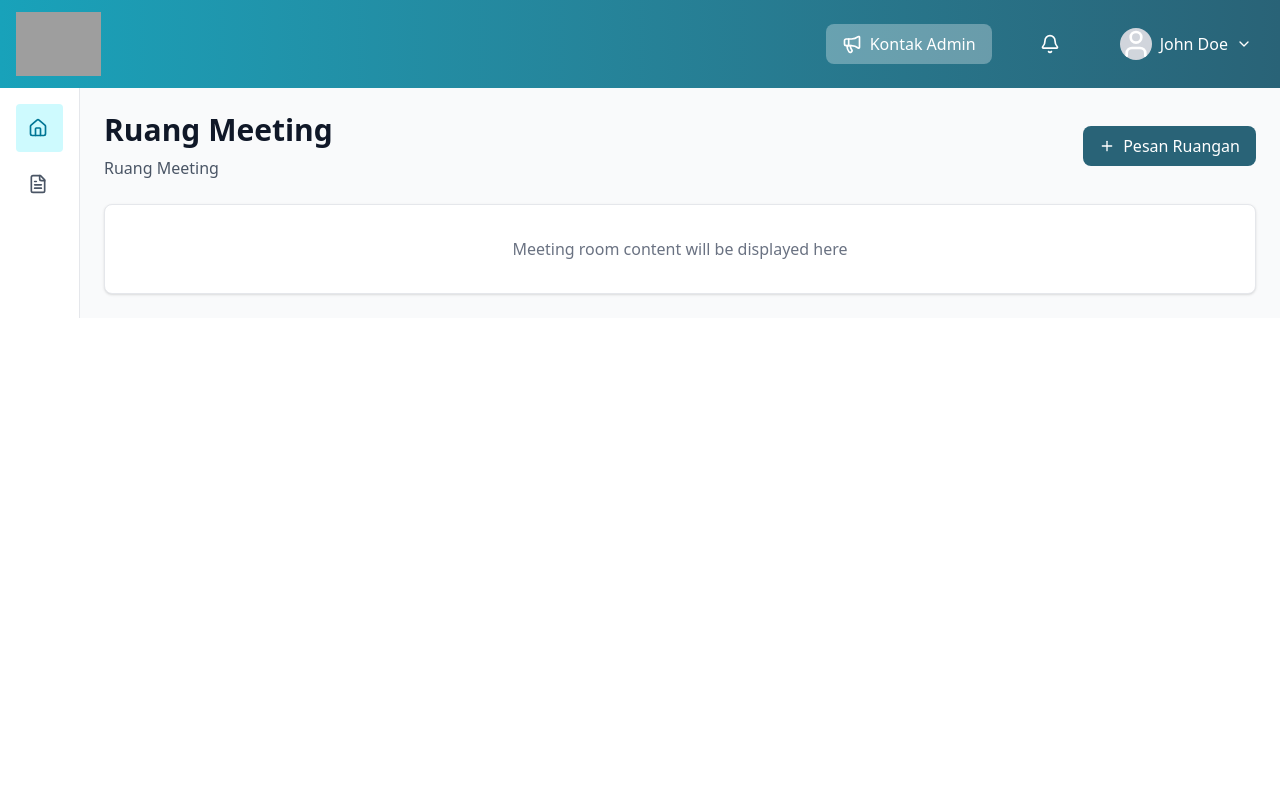
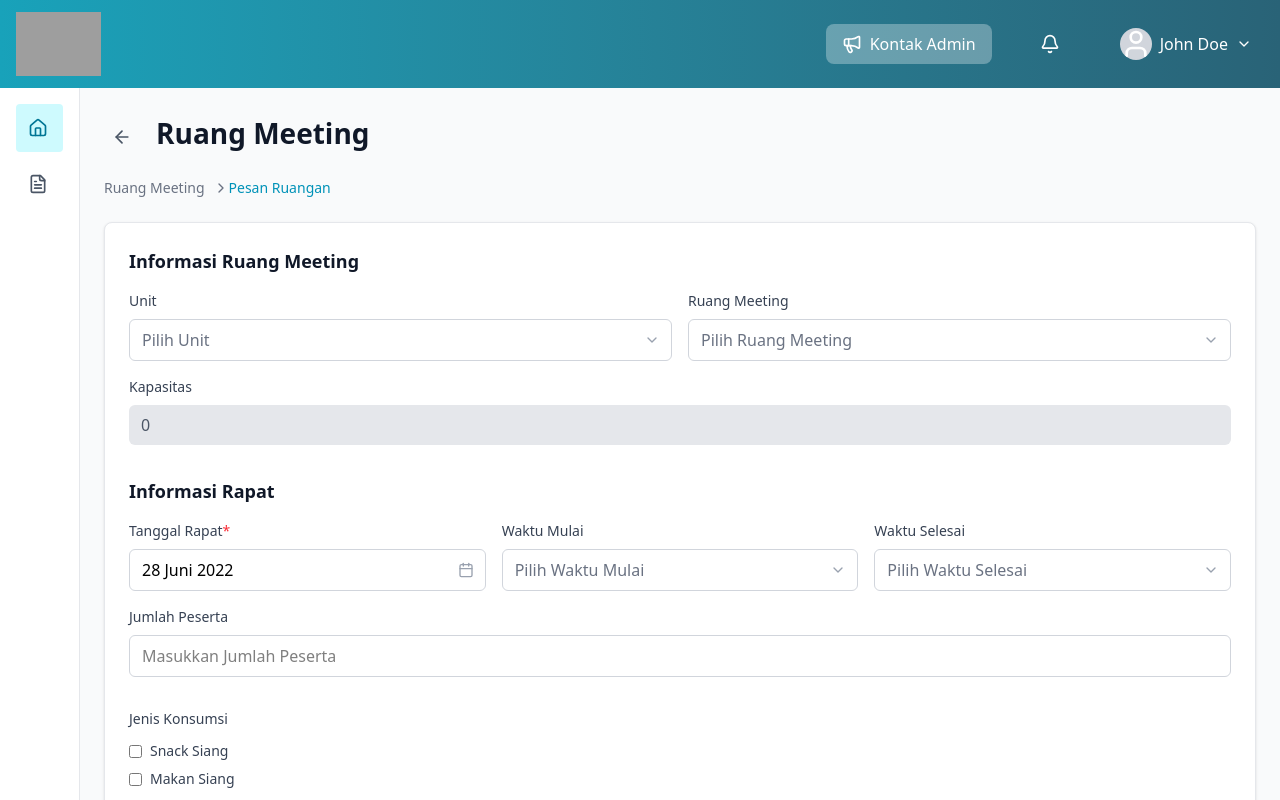
Before and after one commit to yusufariiq/test-fe-iconplus, a React (Vite) app: page / in a window 1280 px wide. Both pictures are taken after a click on the button "Pesan Ruangan". Shown: the top 800 px of the page. Built offline with nearby package versions, Linux system fonts and the light colour scheme; grey boxes are pictures that could not be loaded.

Commit message:
create order form and breadcrumbs

```diff
--- /dev/null
+++ b/src/components/common/booking-form.tsx
@@ -0,0 +1,139 @@
+import { Calendar, ChevronDown } from "lucide-react"
+
+interface BookingFormProps {
+  onCancel: () => void
+  onSave: () => void
+}
+
+export function BookingForm({ onCancel, onSave }: BookingFormProps) {
+  return (
+    <div className="bg-white rounded-lg shadow-sm border border-gray-200 p-6 space-y-8">
+
+        {/* Meeting Room Information */}
+        <div>
+            <h3 className="text-lg font-semibold text-gray-900 mb-4">Informasi Ruang Meeting</h3>
+            <div className="grid grid-cols-1 md:grid-cols-2 gap-4 mb-4">
+                <div>
+                    <label className="block text-sm font-medium text-gray-700 mb-2">Unit</label>
+                    <div className="relative">
+                        <select className="w-full px-3 py-2 border border-gray-300 rounded-md bg-white text-gray-500 focus:outline-none focus:ring-2 focus:ring-cyan-500 focus:border-cyan-500 appearance-none">
+                            <option>Pilih Unit</option>
+                        </select>
+                        <ChevronDown className="absolute right-3 top-1/2 transform -translate-y-1/2 h-4 w-4 text-gray-400 pointer-events-none" />
+                    </div>
+                </div>
+                <div>
+                    <label className="block text-sm font-medium text-gray-700 mb-2">Ruang Meeting</label>
+                    <div className="relative">
+                        <select className="w-full px-3 py-2 border border-gray-300 rounded-md bg-white text-gray-500 focus:outline-none focus:ring-2 focus:ring-cyan-500 focus:border-cyan-500 appearance-none">
+                            <option>Pilih Ruang Meeting</option>
+                        </select>
+                        <ChevronDown className="absolute right-3 top-1/2 transform -translate-y-1/2 h-4 w-4 text-gray-400 pointer-events-none" />
+                    </div>
+                </div>
+            </div>
+            <div>
+                <label className="block text-sm font-medium text-gray-700 mb-2">Kapasitas</label>
+                <div className="w-full px-3 py-2 bg-gray-200 rounded-md text-gray-600">0</div>
+            </div>
+        </div>
+
+        {/* Meeting Information */}
+        <div>
+            <h3 className="text-lg font-semibold text-gray-900 mb-4">Informasi Rapat</h3>
+            <div className="grid grid-cols-1 md:grid-cols-3 gap-4 mb-4">
+                <div>
+                    <label className="block text-sm font-medium text-gray-700 mb-2">
+                    Tanggal Rapat<span className="text-red-500">*</span>
+                    </label>
+                    <div className="relative">
+                        <input
+                            type="text"
+                            value="28 Juni 2022"
+                            className="w-full px-3 py-2 border border-gray-300 rounded-md focus:outline-none focus:ring-2 focus:ring-cyan-500 focus:border-cyan-500"
+                            readOnly
+                        />
+                        <Calendar className="absolute right-3 top-1/2 transform -translate-y-1/2 h-4 w-4 text-gray-400" />
+                    </div>
+                </div>
+                <div>
+                    <label className="block text-sm font-medium text-gray-700 mb-2">Waktu Mulai</label>
+                    <div className="relative">
+                        <select className="w-full px-3 py-2 border border-gray-300 rounded-md bg-white text-gray-500 focus:outline-none focus:ring-2 focus:ring-cyan-500 focus:border-cyan-500 appearance-none">
+                            <option>Pilih Waktu Mulai</option>
+                        </select>
+                        <ChevronDown className="absolute right-3 top-1/2 transform -translate-y-1/2 h-4 w-4 text-gray-400 pointer-events-none" />
+                    </div>
+                </div>
+                <div>
+                    <label className="block text-sm font-medium text-gray-700 mb-2">Waktu Selesai</label>
+                    <div className="relative">
+                        <select className="w-full px-3 py-2 border border-gray-300 rounded-md bg-white text-gray-500 focus:outline-none focus:ring-2 focus:ring-cyan-500 focus:border-cyan-500 appearance-none">
+                            <option>Pilih Waktu Selesai</option>
+                        </select>
+                        <ChevronDown className="absolute right-3 top-1/2 transform -translate-y-1/2 h-4 w-4 text-gray-400 pointer-events-none" />
+                    </div>
+                </div>
+            </div>
+            <div>
+                <label className="block text-sm font-medium text-gray-700 mb-2">Jumlah Peserta</label>
+                <input
+                    type="text"
+                    placeholder="Masukkan Jumlah Peserta"
+                    className="w-full px-3 py-2 border border-gray-300 rounded-md focus:outline-none focus:ring-2 focus:ring-cyan-500 focus:border-cyan-500"
+                />
+            </div>
+        </div>
+
+        {/* Consumption Information */}
+        <div>
+            <div className="mb-4">
+                <label className="block text-sm font-medium text-gray-700 mb-3">Jenis Konsumsi</label>
+                <div className="space-y-2">
+                    <label className="flex items-center">
+                        <input type="checkbox" className="rounded border-gray-300 text-cyan-600 focus:ring-cyan-500" />
+                        <span className="ml-2 text-sm text-gray-700">Snack Siang</span>
+                    </label>
+                    <label className="flex items-center">
+                        <input type="checkbox" className="rounded border-gray-300 text-cyan-600 focus:ring-cyan-500" />
+                        <span className="ml-2 text-sm text-gray-700">Makan Siang</span>
+                    </label>
+                    <label className="flex items-center">
+                        <input type="checkbox" className="rounded border-gray-300 text-cyan-600 focus:ring-cyan-500" />
+                        <span className="ml-2 text-sm text-gray-700">Snack Sore</span>
+                    </label>
+                </div>
+            </div>
+            <div>
+                <label className="block text-sm font-medium text-gray-700 mb-2">Nominal Konsumsi</label>
+                <div className="flex">
+                    <span className="inline-flex items-center px-3 py-2 border border-r-0 border-gray-300 bg-gray-50 text-gray-500 text-sm rounded-l-md">
+                        Rp.
+                    </span>
+                    <input
+                        type="number"
+                        placeholder="0"
+                        className="flex-1 px-3 py-2 border border-gray-300 rounded-r-md focus:outline-none focus:ring-2 focus:ring-cyan-500 focus:border-cyan-500"
+                    />
+                </div>
+            </div>
+        </div>
+
+        {/* Action Buttons */}
+        <div className="flex justify-end space-x-4 pt-6 border-t border-gray-200">
+            <button
+                onClick={onCancel}
+                className="px-6 py-2 text-red-600 hover:text-red-700 font-medium transition-colors"
+            >
+                Batal
+            </button>
+            <button
+                onClick={onSave}
+                className="px-6 py-2 bg-gray-400 text-white rounded-md hover:bg-gray-500 transition-colors"
+            >
+                Simpan
+            </button>
+        </div>
+    </div>
+  )
+}
--- a/src/components/common/breadcrumbs.tsx
+++ b/src/components/common/breadcrumbs.tsx
@@ -1,7 +1,32 @@
-const Breadcrumbs = () => {
+import { ChevronRight } from "lucide-react"
+
+interface BreadcrumbsItem {
+  label: string
+  href?: string
+  isActive?: boolean
+}
+
+interface BreadcrumbsProps {
+  items: BreadcrumbsItem[]
+}
+
+export default function Breadcrumbs({items}: BreadcrumbsProps) {
   return (
-    <div>breadcrumbs</div>
+    <nav className="flex items-center space-x-2 text-sm text-gray-500 mb-6">
+      {items.map((item, index) => (
+        <div key={index} className="flex items-center">
+          {index > 0 && <ChevronRight className="size-4"/>}
+          {item.href && !item.isActive ? (
+            <a href={item.href} className="hover:text-gray-700 transition-colors">
+              {item.label}
+            </a>
+          ) : (
+            <span className={item.isActive ? "text-cyan-600 font-medium" : ""}>
+              {item.label}
+            </span>
+          )}
+        </div>
+      ))}
+    </nav>
   )
 }
-
-export default Breadcrumbs
--- a/src/components/common/sidebar.tsx
+++ b/src/components/common/sidebar.tsx
@@ -21,7 +21,7 @@ export default function Sidebar({ activeItem = "home" }: SidebarProps) {
   ]
 
   return (
-    <aside className="w-20 bg-white border-r border-gray-200 flex flex-col">
+    <aside className="min-h-screen w-20 bg-white border-r border-gray-200 flex flex-col">
       <div className="p-4 space-y-2">
         {navigationItems.map((item) => {
           const Icon = item.icon
--- a/src/pages/meeting-room.tsx
+++ b/src/pages/meeting-room.tsx
@@ -1,27 +1,69 @@
-import { Plus } from "lucide-react"
+import { ArrowLeft, Plus } from "lucide-react"
 import { Button } from "../components/ui/button"
-// import Button from "../components/ui/button"
+import { useState } from "react"
+import Breadcrumbs from "../components/common/breadcrumbs"
+import { BookingForm } from "../components/common/booking-form"
 
 export function MeetingRoom() {
+    const [showBookingForm, setShowBookingForm] = useState(false)
+
+    const breadcrumbsItems = showBookingForm ?
+    [
+        { label: "Ruang Meeting", href: "/ruang-meeting" },
+        { label: "Pesan Ruangan", isActive: true },
+
+    ] : [
+        { label: "Ruang Meeting", isActive: true }
+    ]
+
+    const handleBookRoom = () => {
+        setShowBookingForm(true)
+    }
+
+    const handleBack = () => {
+        setShowBookingForm(false)
+    }
+
+    const handleCancel = () => {
+        setShowBookingForm(false)
+    }
+
+    const handleSave = () => {
+        setShowBookingForm(false)
+    }
+
     return (
         <main className="flex-1 p-6 bg-gray-50">
-            <div className="flex items-center justify-between mb-6">
-                <div>
-                <h1 className="text-3xl font-bold text-gray-900 mb-2">Ruang Meeting</h1>
-                <p className="text-gray-600">Ruang Meeting</p>
+            <div className="flex items-center justify-between mb-4">
+                <div className="flex items-center gap-4">
+                    {showBookingForm && (
+                        <button onClick={handleBack} className="p-2 hover:bg-gray-200 rounded-md transition-colors">
+                            <ArrowLeft className="h-5 w-5 text-gray-600" />
+                        </button>
+                    )}
+                    <div>
+                        <h1 className="text-[28px] font-bold text-gray-900 mb-2">Ruang Meeting</h1>
+                    </div>
                 </div>
 
-                <Button variant="default" className="flex gap-2">
-                    <Plus className="h-4 w-4" />
-                    Pesan Ruangan
-                </Button>
+                {!showBookingForm && (
+                    <Button onClick={handleBookRoom} className="flex gap-2 hover:bg-[#273F4F]">
+                        <Plus className="h-4 w-4" />
+                        Pesan Ruangan
+                    </Button>
+                )}
             </div>
 
-            <div className="bg-white rounded-lg shadow-sm border border-gray-200 p-8">
-                <div className="text-center text-gray-500">
-                <p>Meeting room content will be displayed here</p>
+            <Breadcrumbs items={breadcrumbsItems}/>
+
+
+            {showBookingForm && (
+                <div className="transition-all duration-300 ease-in-out">
+                    <div className="animate-in slide-in-from-right-4 duration-300">
+                        <BookingForm onCancel={handleCancel} onSave={handleSave}/>
+                    </div>
                 </div>
-            </div>
+            )}
         </main>
     )
 }
```
